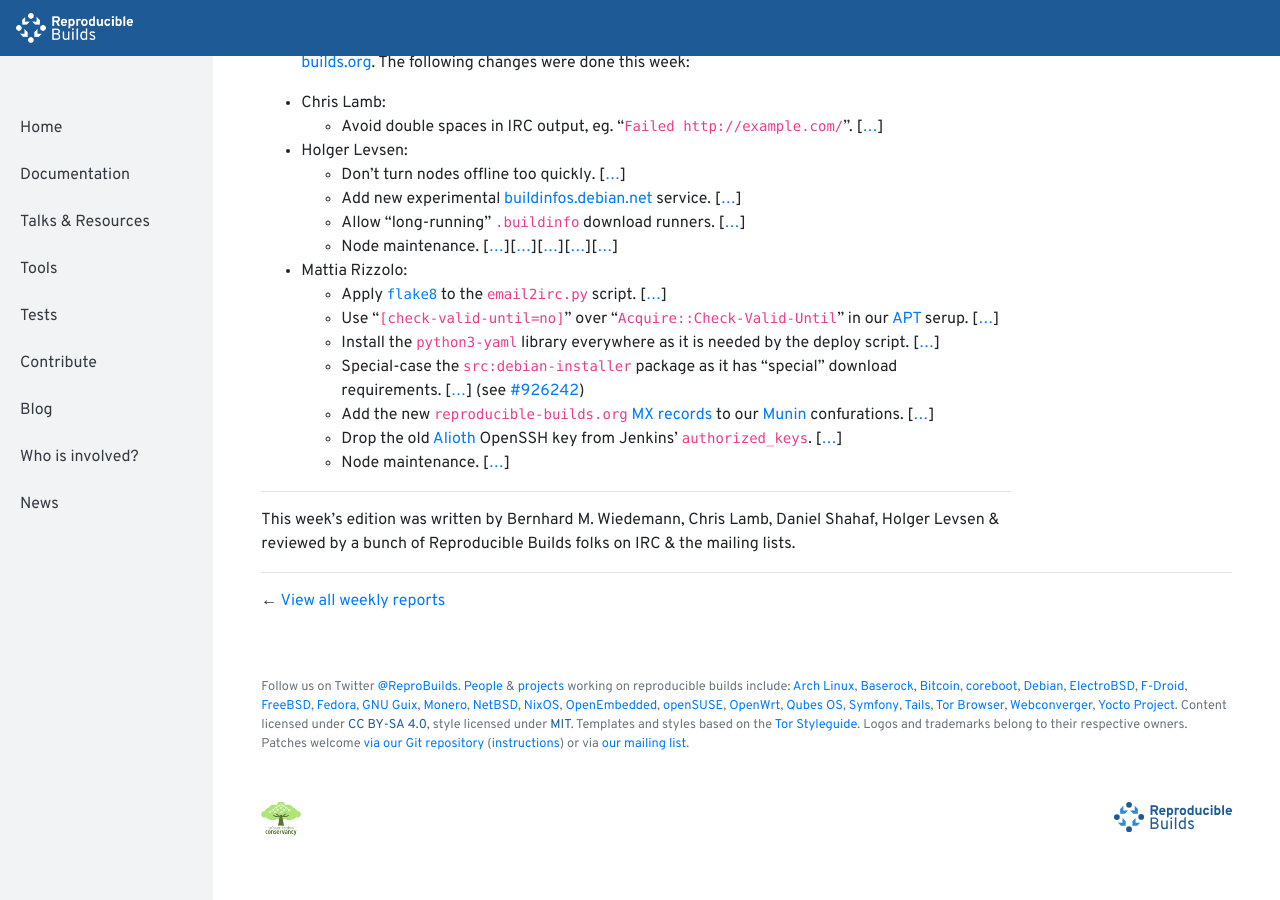
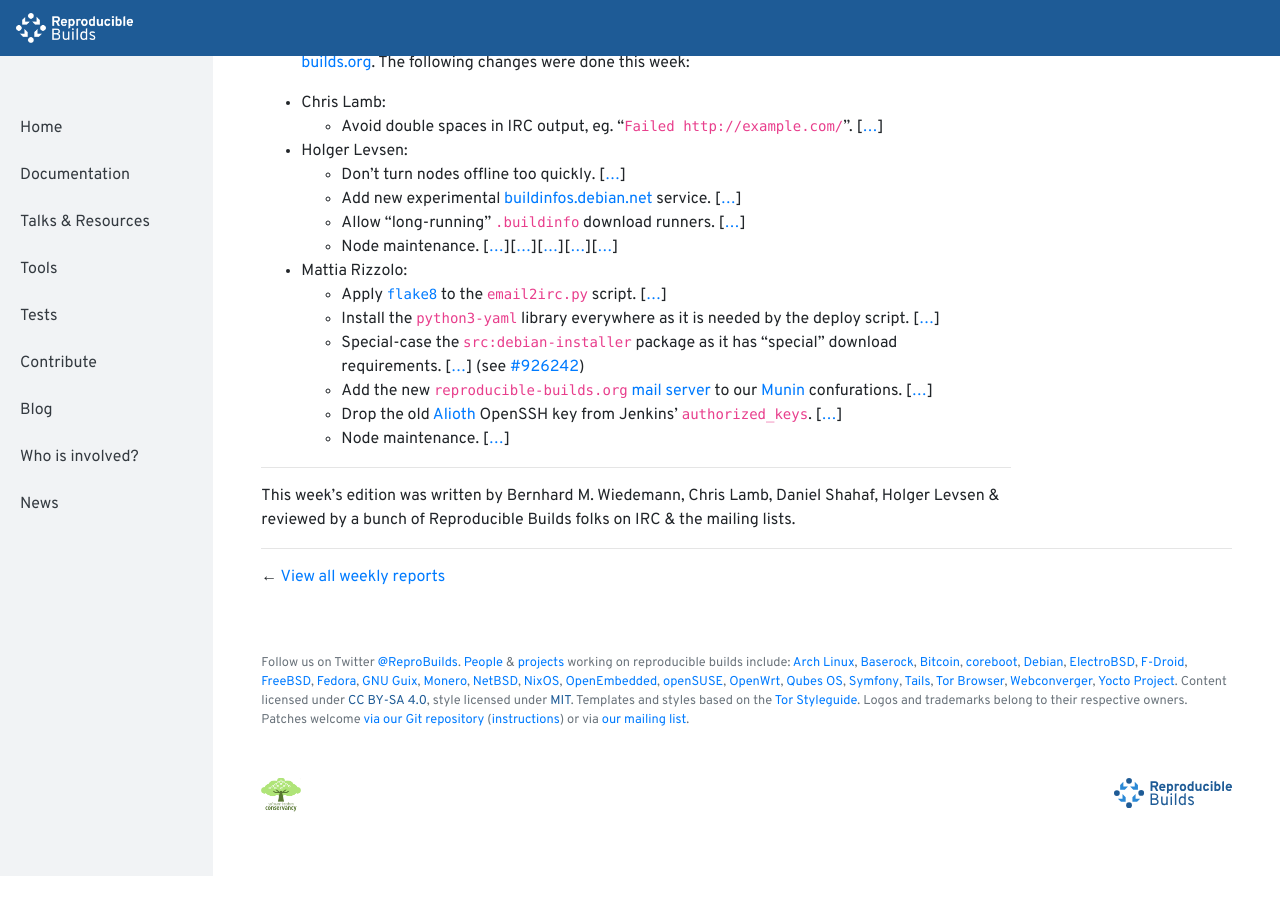
Before and after one commit to prototypefund/reproducible-website, a Jekyll site: the page built from _blog/posts/206.md, in a window 1280 px wide and 900 px high, scrolled down 1629 px. Built offline with Jekyll 4.4.1, drawn with Linux system fonts in a browser that asks for light colours; after the commit the page ends 2505 px from its top, so only the background shows below that.

Commit message:
206: this change was later reverted, remove it
Signed-off-by: Mattia Rizzolo <mattia@debian.org>

```diff
--- a/_blog/posts/206.md
+++ b/_blog/posts/206.md
@@ -61,10 +61,9 @@
 
 * Mattia Rizzolo:
     * Apply [`flake8`](http://flake8.pycqa.org/en/latest/) to the `email2irc.py` script.&nbsp;[[...](https://salsa.debian.org/qa/jenkins.debian.net/commit/31f0e955)]
-    * Use "`[check-valid-until=no]`" over "`Acquire::Check-Valid-Until`" in our [APT](https://en.wikipedia.org/wiki/APT_(Debian)) serup.&nbsp;[[...](https://salsa.debian.org/qa/jenkins.debian.net/commit/bbe0f1b2)]
     * Install the `python3-yaml` library everywhere as it is needed by the deploy script.&nbsp;[[...](https://salsa.debian.org/qa/jenkins.debian.net/commit/46d33b21)]
     * Special-case the `src:debian-installer` package as it has "special" download requirements.&nbsp;[[...](https://salsa.debian.org/qa/jenkins.debian.net/commit/e3117ca2)] (see [#926242](https://bugs.debian.org/926242))
-    * Add the new `reproducible-builds.org` [MX records](https://en.wikipedia.org/wiki/MX_record) to our [Munin](http://munin-monitoring.org/) confurations.&nbsp;[[...](https://salsa.debian.org/qa/jenkins.debian.net/commit/9ddd1042)]
+    * Add the new `reproducible-builds.org` [mail server](https://en.wikipedia.org/wiki/Message_transfer_agent) to our [Munin](http://munin-monitoring.org/) confurations.&nbsp;[[...](https://salsa.debian.org/qa/jenkins.debian.net/commit/9ddd1042)]
     * Drop the old [Alioth](https://en.wikipedia.org/wiki/Alioth_(Debian)) OpenSSH key from Jenkins' `authorized_keys`.&nbsp;[[...](https://salsa.debian.org/qa/jenkins.debian.net/commit/116e7a39)]
     * Node maintenance.&nbsp;[[...](https://salsa.debian.org/qa/jenkins.debian.net/commit/a780e10f)]
 
```
